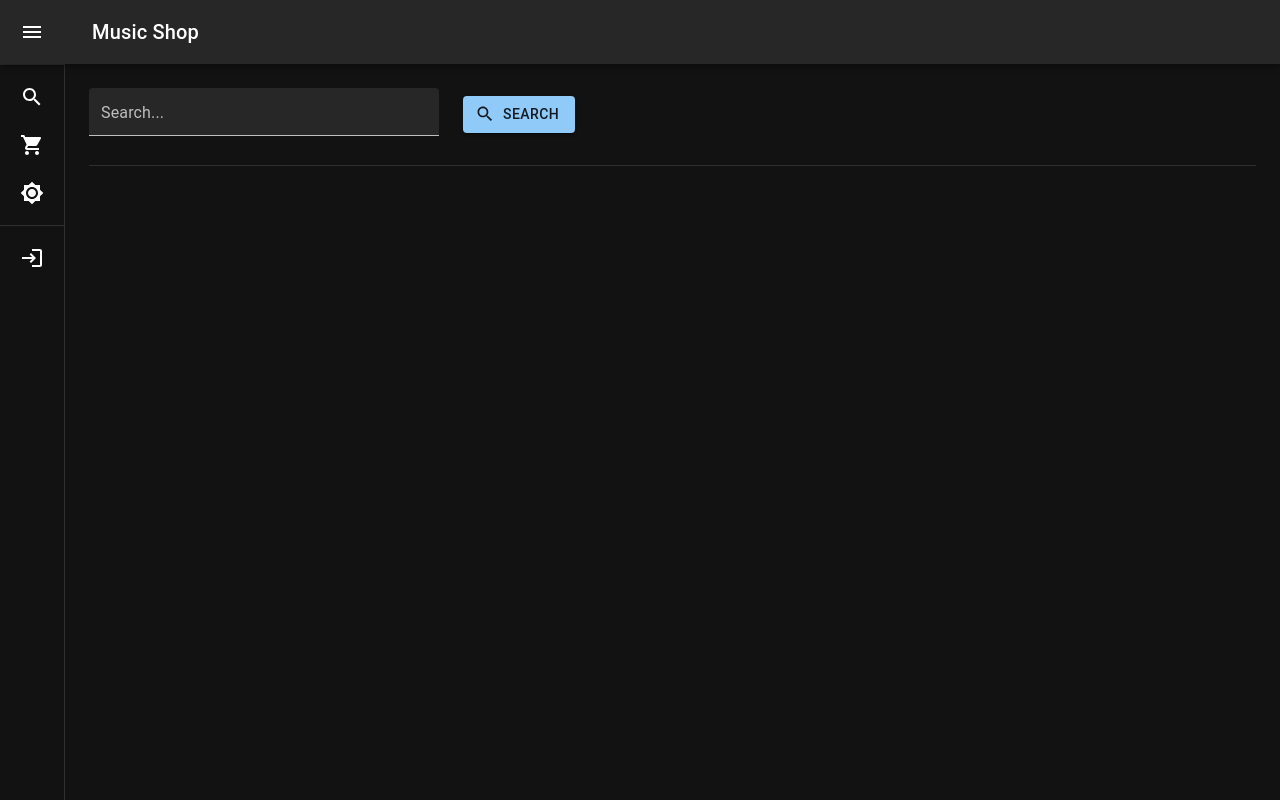
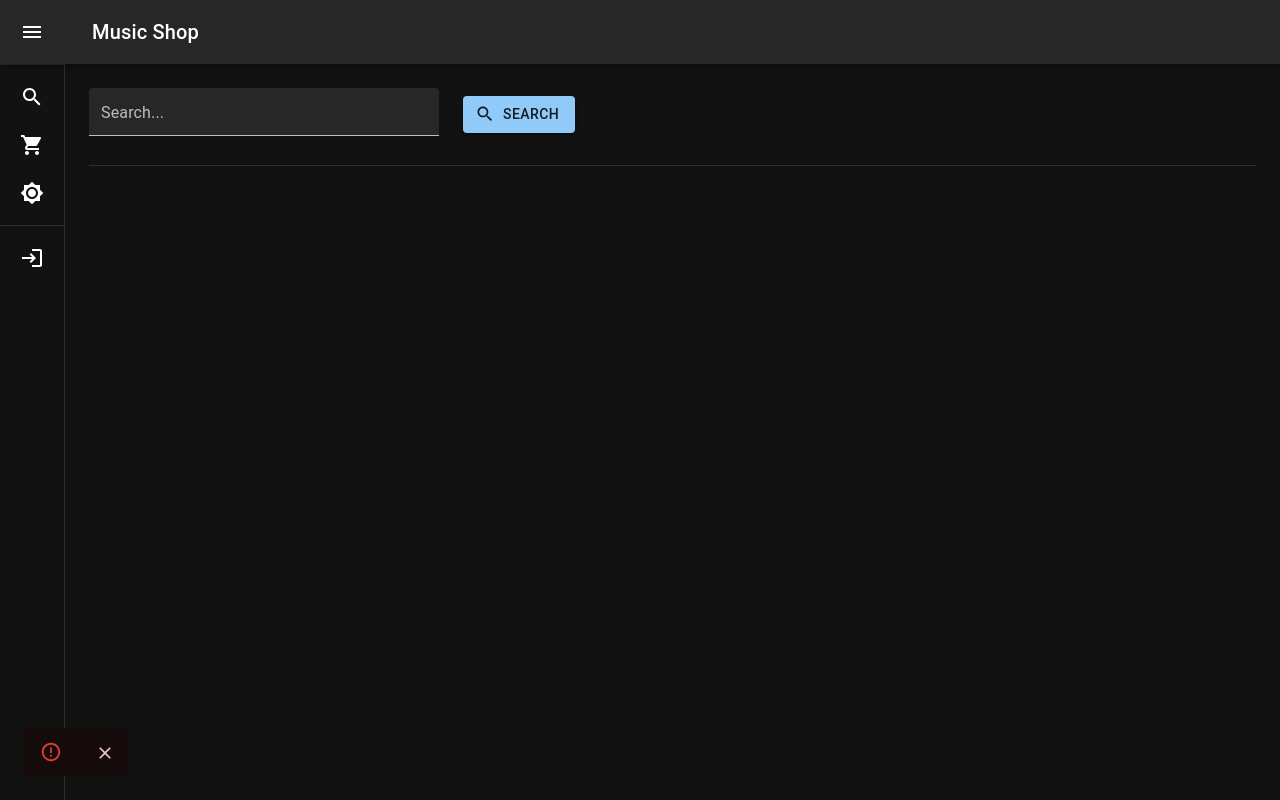
Before and after one commit to musicshop-org/spa, a React (Create React App) app in the folder musicshop_spa/: page / in a window 1280 px wide. Built offline with nearby package versions, Linux system fonts and the light colour scheme.

Commit message:
snackbar is shown upon removing cart line items

```diff
--- a/musicshop_spa/src/components/SideNavbar.tsx
+++ b/musicshop_spa/src/components/SideNavbar.tsx
@@ -127,8 +127,8 @@ export default function MiniDrawer(props: IAppProbs) {
     const [openLogin, setOpenLogin] = React.useState(false);
     const [emailAddress, setEmailAddress] = React.useState("");
     const [password, setPassword] = React.useState("");
-    const [loginState, setLoginState] = React.useState("");
-    const [loginMessage, setLoginMessage] = React.useState("");
+    const [snackbarState, setSnackbarState] = React.useState("");
+    const [snackbarMessage, setSnackbarMessage] = React.useState("");
     const [snackbarOpen, setSnackbarOpen] = React.useState(true);
 
     const handleColorChange = () => {
@@ -145,14 +145,14 @@ export default function MiniDrawer(props: IAppProbs) {
             if (response.status === 200) {
                 localStorage.setItem('jwt', response.data);
                 localStorage.setItem('user', emailAddress);
-                setLoginMessageAndState('Login successful', 'success');
+                changeSnackbarMessageAndState('Login successful', 'success');
 
                 //window.location.reload();
                 handleLoginClose();
             }
         }, error => {
 
-            setLoginMessageAndState(error.response.data, 'error');
+            changeSnackbarMessageAndState(error.response.data, 'error');
             openSnackbar();
         });
 
@@ -168,9 +168,9 @@ export default function MiniDrawer(props: IAppProbs) {
         setSnackbarOpen(false);
     }
 
-    const setLoginMessageAndState = (message: string, state: string) => {
-        setLoginMessage(message);
-        setLoginState(state);
+    const changeSnackbarMessageAndState = (message: string, state: string) => {
+        setSnackbarMessage(message);
+        setSnackbarState(state);
     }
 
     const handleLoginOpen = () => {
@@ -390,26 +390,26 @@ export default function MiniDrawer(props: IAppProbs) {
 
                 </Dialog>
                 {/*TODO: move snackbar to App.tsx and open with callback*/}
-                {loginState ? <Snackbar
+                {snackbarOpen ? <Snackbar
                     open={snackbarOpen}
                     autoHideDuration={6000}
                     onClose={closeSnackbar}
-                    message={loginMessage}
+                    message={snackbarMessage}
 
                     // action={action}
                 >
                     <Alert
-                        severity={loginMessage.includes("success") ? "success" : "error"}
+                        severity={snackbarState.includes("success") ? "success" : "error"}
                         sx={{width: '100%'}}
                         onClose={closeSnackbar}>
-                        {loginMessage}
+                        {snackbarMessage}
                     </Alert>
                 </Snackbar> : null}
                 <Routes>
 
                     <Route path={"/"} element={<MusicSearch/>}></Route>
                     <Route path={"/product-detail"} element={<ProductDetails/>}></Route>
-                    <Route path={"/shopping-cart"} element={<CartOverview openLogin={handleLoginOpen} closeLogin={handleLoginClose} />}></Route>
+                    <Route path={"/shopping-cart"} element={<CartOverview openLogin={handleLoginOpen} closeLogin={handleLoginClose} openSnackbar={openSnackbar} changeSnackbarMessageAndState={changeSnackbarMessageAndState} />}></Route>
                     <Route path={"/playlist"} element={<PlaylistOverview/>}></Route>
 
                 </Routes>
--- a/musicshop_spa/src/components/apis/ICartOverviewProbs.ts
+++ b/musicshop_spa/src/components/apis/ICartOverviewProbs.ts
@@ -2,7 +2,8 @@ interface ICartOverviewProbs {
     openLogin: () => void;
     closeLogin: () => void;
 
-    // openToaster: (message: string) => void;
+    openSnackbar: () => void;
+    changeSnackbarMessageAndState: (message: string, state: string) => void;
 }
 
 export default ICartOverviewProbs;
--- a/musicshop_spa/src/components/pages/CartOverview.tsx
+++ b/musicshop_spa/src/components/pages/CartOverview.tsx
@@ -99,11 +99,14 @@ class CartOverview extends Component<ICartOverviewProbs, { cartReady: boolean, c
 
                             this.setState({cartLineItemDTOs: cartLineItemDTOs});
 
-                            // open toaster
+                            this.props.changeSnackbarMessageAndState("Product removed from cart", "success");
+                            this.props.openSnackbar();
                         }
                     },
                     error => {
                         console.log(error);
+                        this.props.changeSnackbarMessageAndState(error.response.data, "error");
+                        this.props.openSnackbar();
                     }
                 );
         }
```
